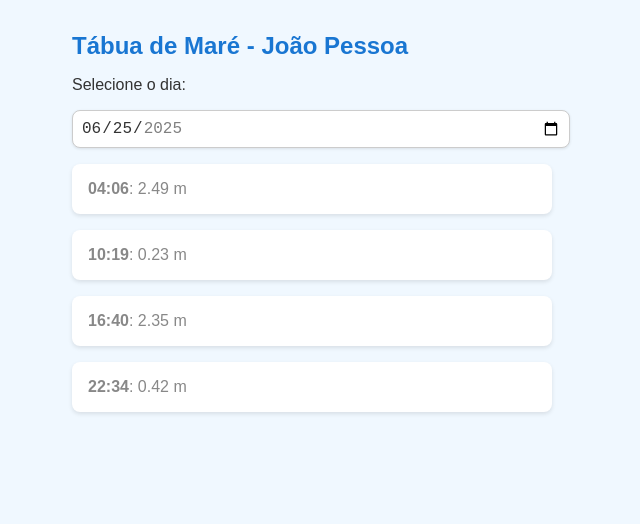
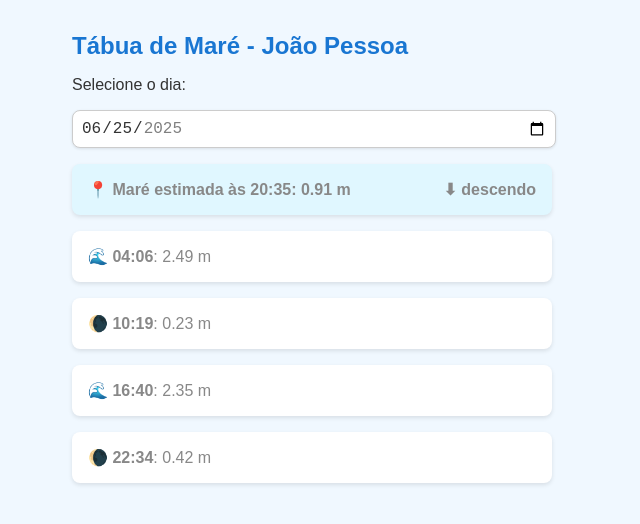
Before and after one commit to laurosollero/tabua-de-mare, a plain HTML site: page index.html in a window 1280 px wide. Shown: the whole page, without its empty margins (328-968 px from the left). Drawn offline with Linux system fonts and the light colour scheme.

Commit message:
maré aproximada atual

```diff
--- a/index.html
+++ b/index.html
@@ -27,6 +27,7 @@
         padding: 0.5rem;
         font-size: 1rem;
         width: 100%;
+        max-width: 97%;
         border: 1px solid #ccc;
         border-radius: 8px;
         box-shadow: 0 1px 3px rgba(0, 0, 0, 0.1);
@@ -82,18 +83,52 @@
       }
 
       function showTidesFor(date) {
-        const tides = tideData.filter((t) => t.datetime.startsWith(date));
+        const tides = tideData
+          .filter((t) => t.datetime.startsWith(date))
+          .sort((a, b) => new Date(a.datetime) - new Date(b.datetime));
         if (tides.length === 0) {
           tidesEl.innerHTML = "Sem dados disponíveis para esta data.";
           return;
         }
-        tidesEl.innerHTML = tides
+
+        const now = new Date();
+        const nowStr = now.toISOString();
+
+        let estimate = null;
+        let estimateTime = null;
+        let trend = "";
+        for (let i = 0; i < tides.length - 1; i++) {
+          const t1 = new Date(tides[i].datetime);
+          const t2 = new Date(tides[i + 1].datetime);
+          if (now >= t1 && now <= t2) {
+            const h1 = tides[i].height;
+            const h2 = tides[i + 1].height;
+            const pct = (now - t1) / (t2 - t1);
+            const interp = h1 + (h2 - h1) * 0.5 * (1 - Math.cos(Math.PI * pct));
+            estimate = interp.toFixed(2);
+            estimateTime = now.toLocaleTimeString("pt-BR", {
+              hour: "2-digit",
+              minute: "2-digit",
+            });
+            trend = h2 > h1 ? "⬆ subindo" : "⬇ descendo";
+            break;
+          }
+        }
+
+        let estimateHtml = "";
+        if (estimate) {
+          estimateHtml = `<div class="tide-entry" style="background:#e0f7ff;font-weight:bold;">📍 Maré estimada às ${estimateTime}: ${estimate} m <span style='float:right;'>${trend}</span></div>`;
+        }
+        tidesEl.innerHTML =
+          estimateHtml +
+          tides
             .map((t) => {
               const time = new Date(t.datetime).toLocaleTimeString("pt-BR", {
                 hour: "2-digit",
                 minute: "2-digit",
               });
-            return `<div class="tide-entry"><strong>${time}</strong>: ${t.height.toFixed(
+              const icon = t.height >= 2 ? "🌊" : t.height <= 0.5 ? "🌘" : "🌅";
+              return `<div class="tide-entry">${icon} <strong>${time}</strong>: ${t.height.toFixed(
                 2
               )} m</div>`;
             })
```
Lines whose indentation alone changed are shown as unchanged.
